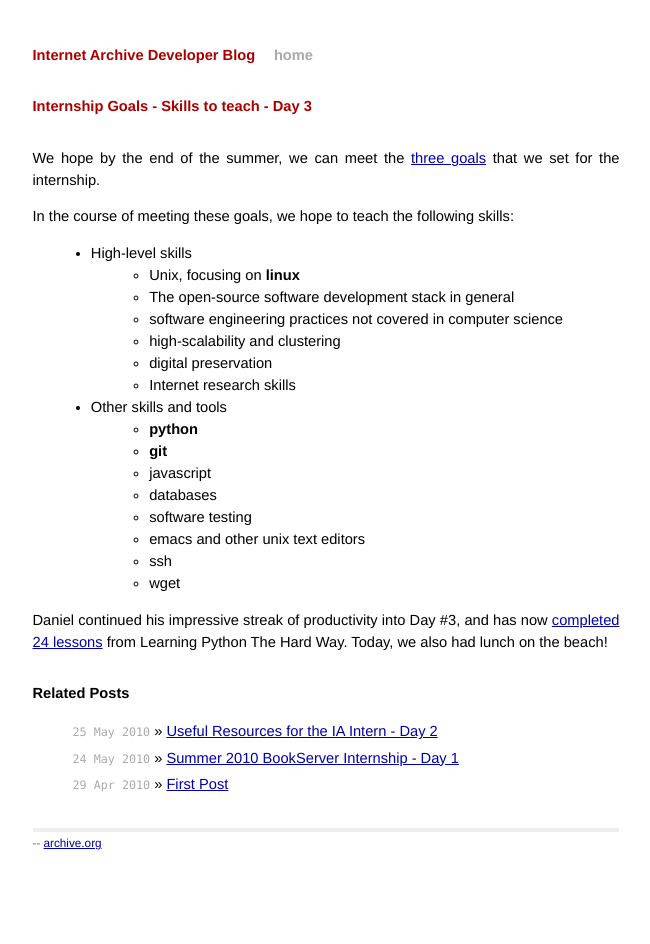
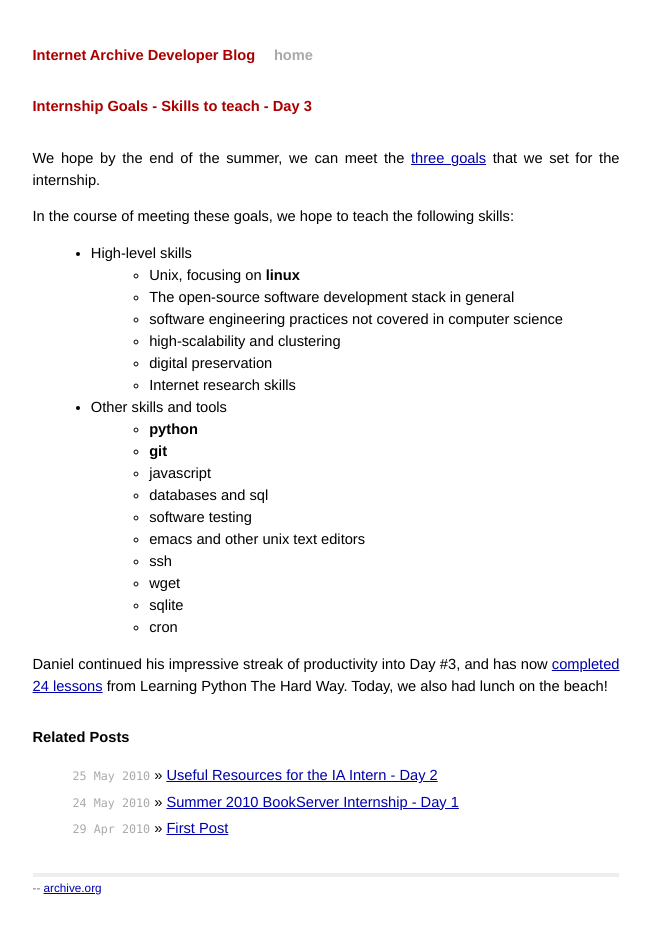
Before and after one commit to internetarchive/internetarchive.github.com, a Jekyll site: the page built from _posts/2010-05-26-internship-skills.md, in a window 1280 px wide. Shown: the whole page, without its empty margins (314-964 px from the left). Built offline with Jekyll 4.4.1, drawn with Linux system fonts in a browser that asks for light colours.

Commit message:
add sqlite and cron to skill list

```diff
--- a/_posts/2010-05-26-internship-skills.md
+++ b/_posts/2010-05-26-internship-skills.md
@@ -22,11 +22,13 @@
     * **python**
     * **git**
     * javascript
-    * databases
+    * databases and sql
     * software testing
     * emacs and other unix text editors
     * ssh
     * wget
+    * sqlite
+    * cron
 
 Daniel continued his impressive streak of productivity into Day #3, and has
 now [completed 24 lessons](http://github.com/dmontalvo/learningpython/) from
```
